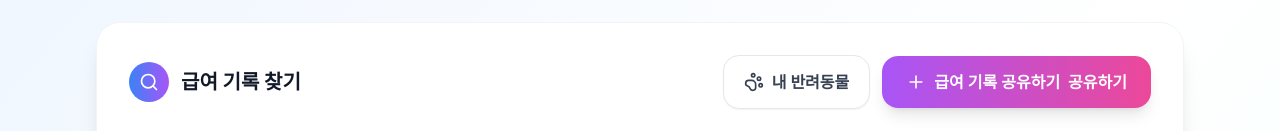
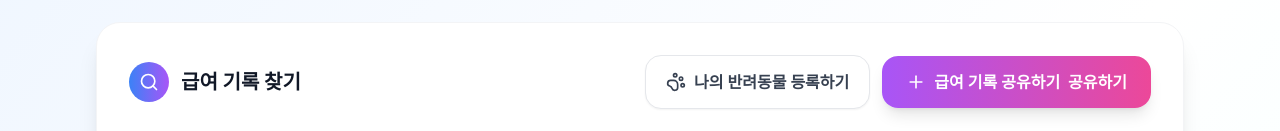
Before and after one commit to joyfuldoy1015/safe-pet-food, a Next.js app: page /pet-log in a window 1280 px wide. Shown: the part 198-329 px from the top of the page. Built offline with nearby package versions, Linux system fonts and the light colour scheme; no server answers.

Commit message:
fix: 내 반려동물 버튼 텍스트를 '나의 반려동물 등록하기'로 변경

```diff
--- a/app/pet-log/page.tsx
+++ b/app/pet-log/page.tsx
@@ -704,7 +704,7 @@ export default function PetLogPage() {
                 className="px-4 sm:px-5 py-3 sm:py-3.5 bg-white hover:bg-gray-50 text-gray-700 rounded-xl font-semibold flex items-center justify-center gap-1.5 sm:gap-2 transition-all duration-200 shadow-sm hover:shadow-md border border-gray-200 whitespace-nowrap text-sm sm:text-base"
               >
                 <PawPrint className="h-4 w-4 sm:h-5 sm:w-5 flex-shrink-0" />
-                <span>내 반려동물</span>
+                <span>나의 반려동물 등록하기</span>
               </Link>
               <button
                 onClick={() => {
```
